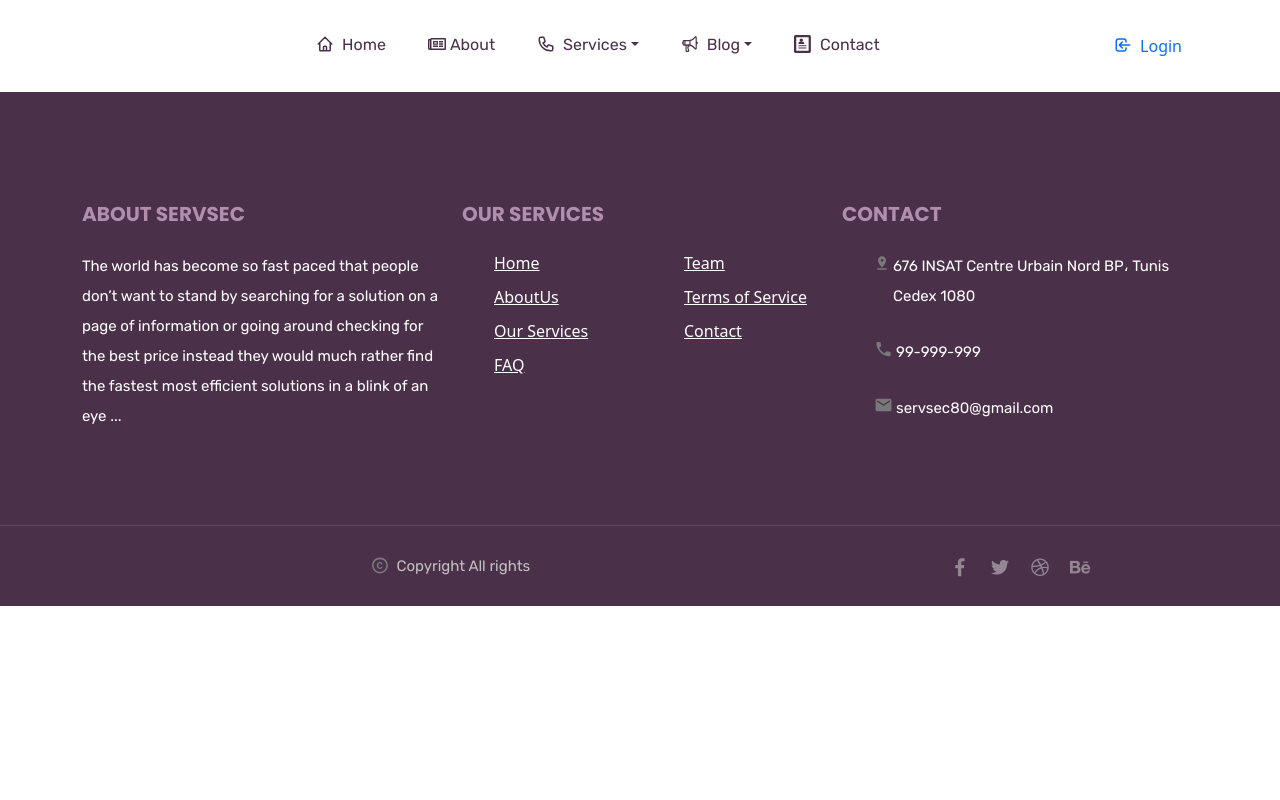
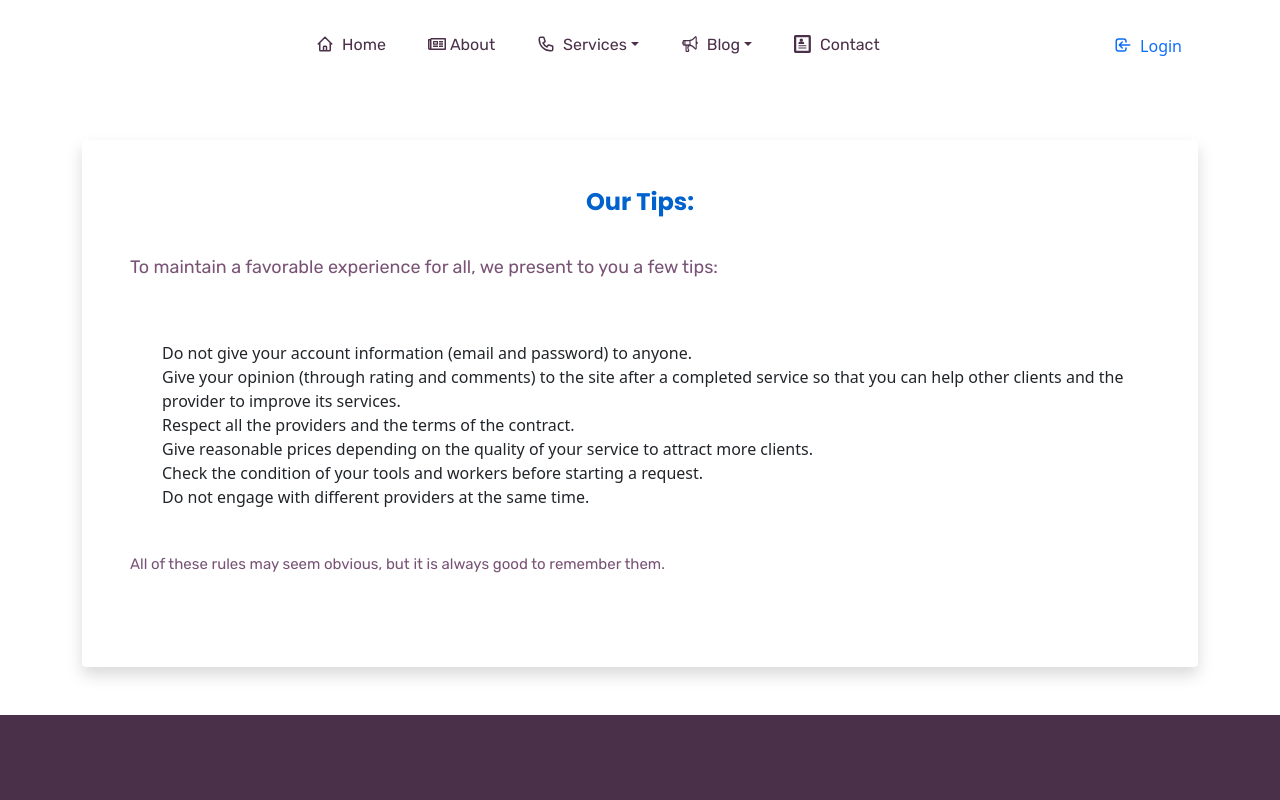
Before and after one commit to AymenBoujmil/servsec-web-application, a React (Create React App) app in the folder client/: page /OurAdvices in a window 1280 px wide. Shown: the top 800 px of the page. Built offline with nearby package versions, Linux system fonts and the light colour scheme; no server answers.

Commit message:
fixed a bug
.

```diff
--- a/client/src/App.js
+++ b/client/src/App.js
@@ -27,6 +27,7 @@ import { getRequests } from './actions/requests';
 import { getCategories} from './actions/categories';
 import TermsofService from './pages/TermsofService';
 import FrequentlyAskedQuestion from './pages/FrequentlyAskedQuestion';
+import OurAdvices from './pages/OurAdvices';
 
 const App = () => {
     const [currentId, setCurrentId] = useState(null);
@@ -74,6 +75,7 @@ const App = () => {
                 <Route path='/contact' exact component={ContactForm} />
                 <Route path="/TermsofService" exact component={TermsofService}/>
                 <Route path="/FrequentlyAskedQuestion" exact component={FrequentlyAskedQuestion}/>
+                <Route path="/OurAdvices" exact component={OurAdvices}/>
             </Switch>
             <Footer />
         </Router>
--- a/client/src/components/footer/Footer.js
+++ b/client/src/components/footer/Footer.js
@@ -61,6 +61,9 @@ export const Footer = () => {
 											</li>
 											<li>
 												<Link to="/contact">Contact</Link>
+											</li>
+											<li>
+												<Link to="/OurAdvices">Our Tips</Link>
 											</li>
 										</ul>
 									</div>
--- /dev/null
+++ b/client/src/pages/OurAdvices.js
@@ -0,0 +1,33 @@
+import React from 'react'
+
+function OurAdvices() {
+    return (
+            <div className="container" id="heart">
+              <div className="card border-0 shadow my-5">
+                <div className="card-body p-5"> {/* this is were we write the body */}
+                  <div className="center btmspace-80">
+                    <h4 className="heading underline font-x2" style={{fontWeight: 800, color: '#0062cc',textAlign:'center'}}>Our Tips:</h4>
+                  </div>
+                  <br></br>
+                  <p style={{fontSize: 'large'}}> To maintain a favorable experience for all, we present to you
+                  a few tips: </p> <br />
+                  <p style={{fontSize: 'large'}}>
+                  </p>
+                  <ul>
+                    <li>Do not give your account information (email and password) to anyone.</li>
+                    <li>Give your opinion (through rating and comments) to the site after a completed service so that you can help other clients and the provider to improve its services.</li>
+                    <li>Respect all the providers and the terms of the contract.</li>
+                    <li>Give reasonable prices depending on the quality of your service to attract more clients.
+                    </li>
+                    <li>Check the condition of your tools and workers before starting a request.</li>
+                    <li>Do not engage with different providers at the same time.</li>
+                  </ul>
+                  <p /><br />
+                  <p> All of these rules may seem obvious, but it is always good to remember them.</p><br />
+                </div>
+              </div>
+            </div>
+          );
+}
+
+export default OurAdvices
```
